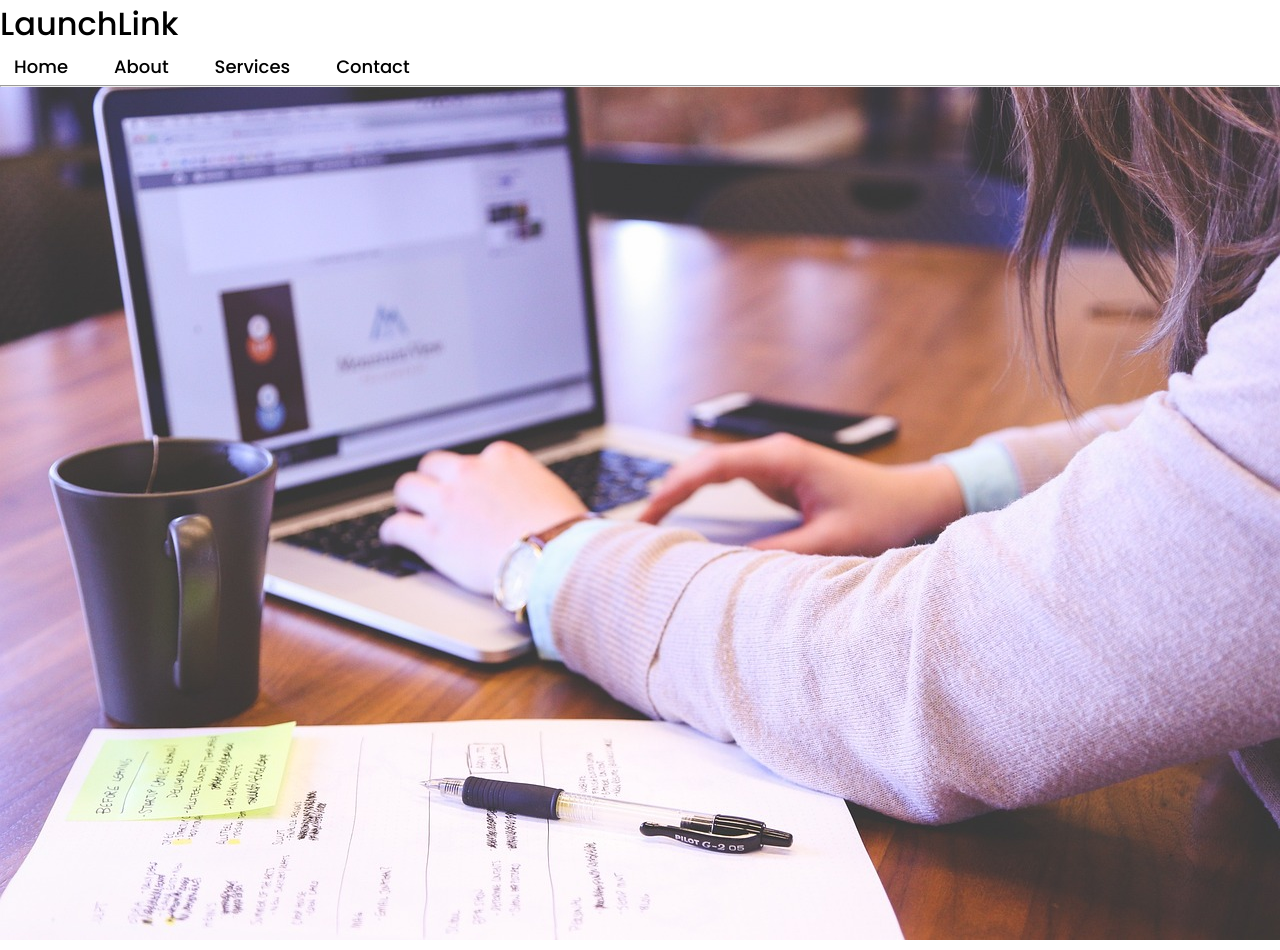
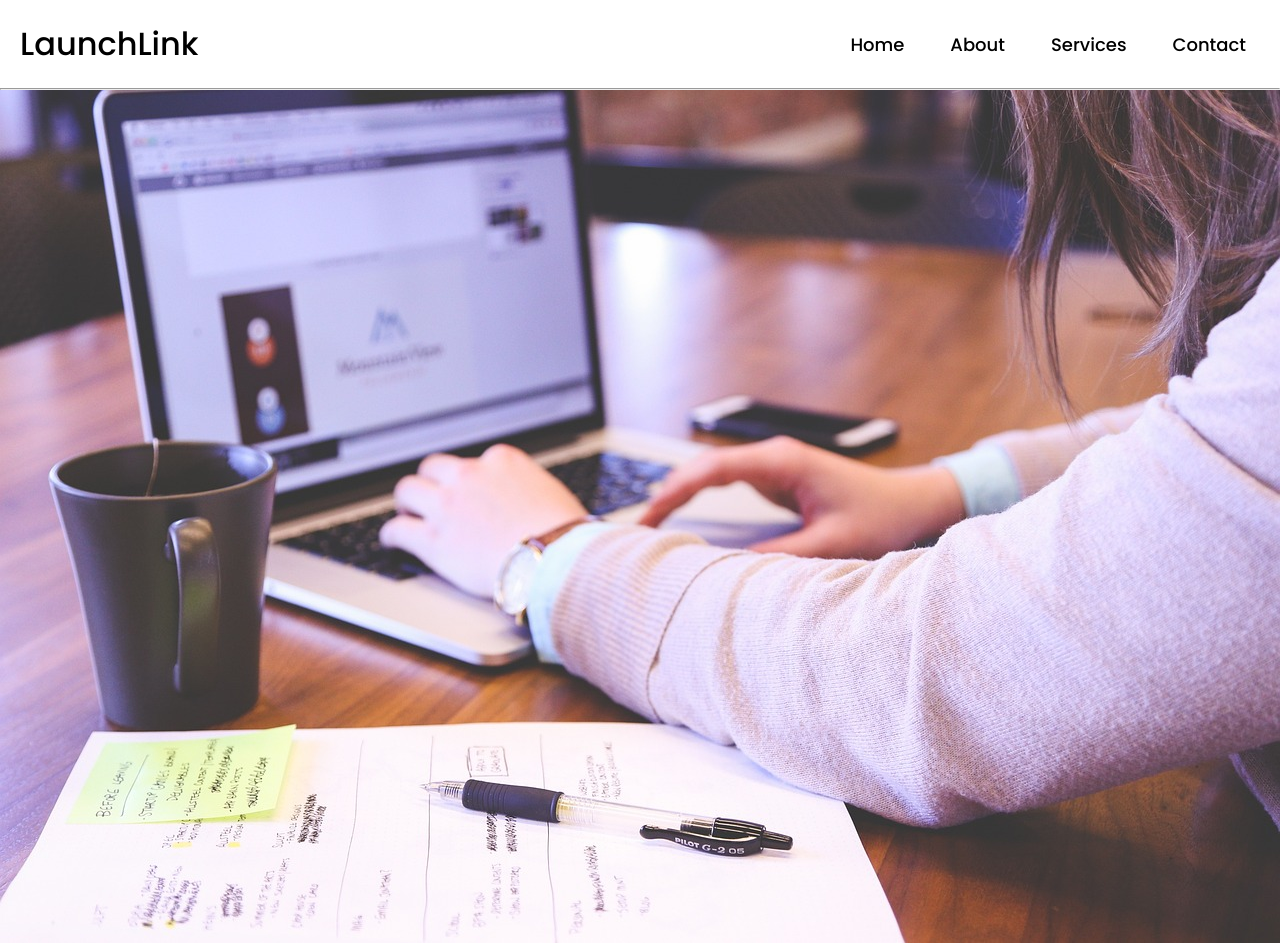
Before and after one commit to Mahasvin24/TechXelerate-LaunchLink, a Django app: page / in a window 1280 px wide. Run offline with Django 4.2, Linux system fonts and the light colour scheme; some libraries are stand-ins or nearby versions.

Commit message:
Navbar fixed

```diff
--- a/about/static/about/css/style.css
+++ b/about/static/about/css/style.css
@@ -17,6 +17,15 @@ li {
   list-style: none;
 }
 
+.navbar {
+  display: flex;
+  align-items: center;
+  justify-content: space-between;
+  padding: 20px;
+  background-color: white;
+  color: black;
+}
+
 .nav-links a {
   color: black;
 }
@@ -32,12 +41,9 @@ li {
 }
 
 .menu li:hover {
-  color: #DEE3FF;
-  /*
-  background-color: $nav_hover;
+  background-color: #DEE3FF;
   border-radius: 5px;
   transition: 0.3s ease;
-  */
 }
 
 .menu li {
@@ -49,8 +55,8 @@ hr {
 }
 
 #welcome-image {
-  width: 100vw;
-  height: 100vh;
+  width: 75vw;
+  height: 80vh;
   background-color: #E1EFF6;
 }
 
--- a/about/static/about/css/style.scss
+++ b/about/static/about/css/style.scss
@@ -3,6 +3,7 @@
 
 // Variables
 $font_color: black;
+$dark_purple: #6474E5;
 $nav_hover: #DEE3FF;
 $image_background_color: #E1EFF6;
 $navbar_color: white;
@@ -29,6 +30,15 @@ li {
     list-style: none;
 }
 
+.navbar {
+    display: flex;
+    align-items: center;
+    justify-content: space-between;
+    padding: 20px;
+    background-color: white;
+    color: black;
+}
+
 .nav-links a {
     color: $font_color;
 }
@@ -46,13 +56,9 @@ li {
 }
 
 .menu li:hover {
-    color:$nav_hover;
-
-    /*
     background-color: $nav_hover;
     border-radius: 5px;
     transition: 0.3s ease;
-    */
 }
 
 .menu li {
@@ -66,7 +72,7 @@ hr {
 
 // Welcome Image
 #welcome-image {
-    width: 100vw;
-    height: 100vh;
+    width: 75vw;
+    height: 80vh;
     background-color: $image_background_color;
 }
```
Also changed, not shown: 1 other file.
